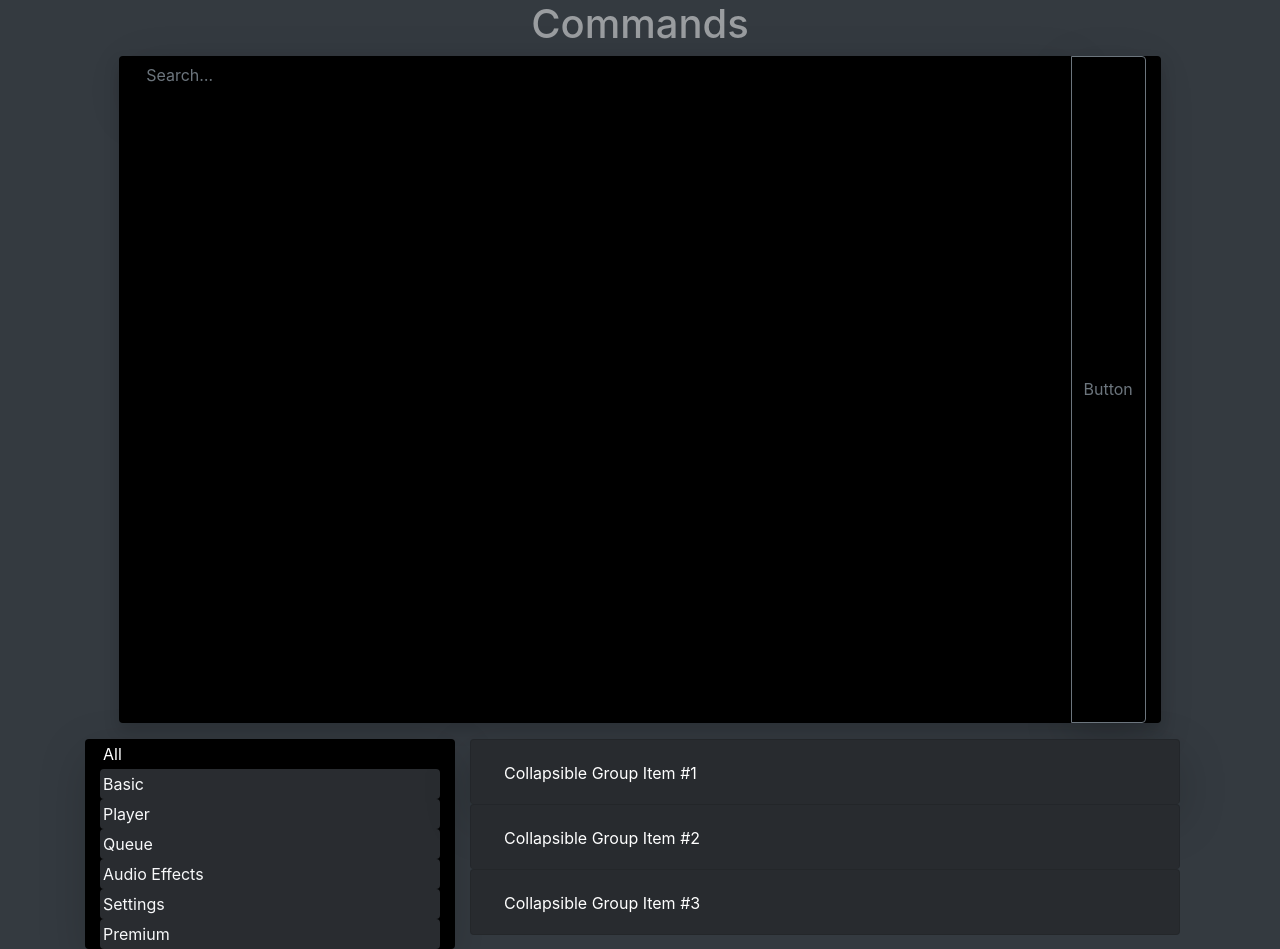
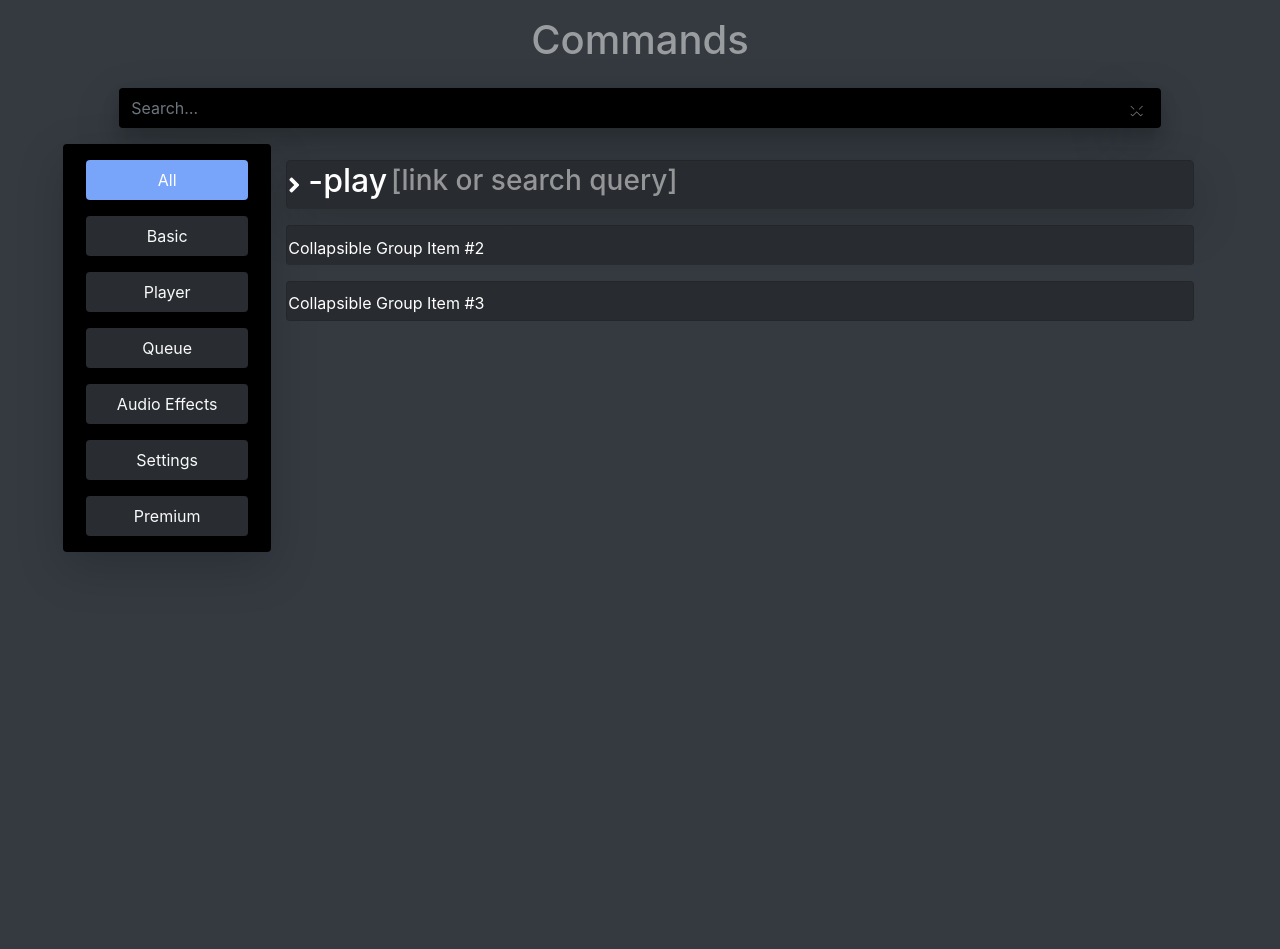
Before and after one commit to Makoto87/commands, a plain HTML site: page index.html in a window 1280 px wide. After the commit the page ends 800 px from the top, so only its background shows below. Drawn offline with nearby package versions, Linux system fonts and the light colour scheme.

Commit message:
add category design

```diff
--- a/index.html
+++ b/index.html
@@ -14,52 +14,85 @@
 </head>
 <body class="bg-dark text-light">
   <!-- 大元の親box-->
-  <div class="box-parent container d-flex flex-column align-items-center mw-100 vh-100">
+  <div class="box-parent container d-flex flex-column align-items-center mw-100">
     <!-- 見出し -->
-    <div class="h1 text-white-50">Commands</div>
+    <div class="h1 text-white-50 p-3">Commands</div>
 
     <!-- 検索ボックス-->
-    <div class="bg-black rounded border-dark shadow input-group mb-3 col-lg-10">
+    <div class="d-flex align-items-center bg-black rounded border-dark shadow input-group col-lg-10 mb-3 p-0">
       <input type="text" class="form-control bg-black shadow-lg" placeholder="Search…" aria-label="Search" aria-describedby="basic-addon2">
-      <div class="input-group-append shadow-lg">
-        <button class="btn btn-outline-secondary" type="button">Button</button>
+      <div class="d-flex align-items-center justify-content-center input-group-append shadow-lg px-3 py-2">
+        <button type="button" class="close" aria-label="閉じる" disabled>
+           <span aria-hidden="true">&times;</span>
+          </button>
       </div>
     </div>
 
     <!-- カテゴリ -->
-    <div class="container d-flex row">
+    <div class="container d-flex row mw-100 p-0">
       <!-- カテゴリ -->
-      <div class="search bg-black rounded shadow-lg col-12 col-lg-4">
-        <div class="bg-light-black search_item is-active rounded" data-group="">All</div>
-        <div class="bg-light-black search_item rounded" data-group="Basic">Basic</div>
-        <div class="bg-light-black search_item rounded" data-group="Player">Player</div>
-        <div class="bg-light-black search_item rounded" data-group="Queue">Queue</div>
-        <div class="bg-light-black search_item rounded" data-group="Audio Effects">Audio Effects</div>
-        <div class="bg-light-black search_item rounded" data-group="Settings">Settings</div>
-        <div class="bg-light-black search_item rounded" data-group="Premium">Premium</div>
+      <div class="row search bg-black rounded text-center shadow-lg col-12 col-lg-2 m-0 ml-lg-5">
+
+        <div class="col-3 col-lg-12 px-2 my-3 mb-lg-2">
+          <div class="bg-light-black search_item align-self-center is-active rounded p-2" data-group="">All</div>
+        </div>
+        <div class="col-3 col-lg-12 px-2 my-3 my-lg-2">
+          <div class="bg-light-black search_item rounded p-2" data-group="Basic">Basic</div>
+        </div>
+        <div class="col-3 col-lg-12 px-2 my-3 my-lg-2">
+          <div class="bg-light-black search_item rounded p-2" data-group="Player">Player</div>
+        </div>
+        <div class="col-3 col-lg-12 px-2 my-3 my-lg-2">
+          <div class="bg-light-black search_item rounded p-2" data-group="Queue">Queue</div>
+        </div>
+        <div class="col-4 col-lg-12 px-2 mb-3 my-lg-2">
+          <div class="bg-light-black search_item rounded p-2" data-group="Audio Effects">Audio Effects</div>
+        </div>
+        <div class="col-4 col-lg-12 px-2 mb-3 my-lg-2">
+          <div class="bg-light-black search_item rounded p-2" data-group="Settings">Settings</div>
+        </div>
+        <div class="col-4 col-lg-12 px-2 mb-3 mt-lg-2">
+          <div class="bg-light-black search_item rounded p-2" data-group="Premium">Premium</div>
+        </div>
       </div>
 
       <!-- カテゴリごとの要素 アコーディオンボックス -->
-      <div class="accordion col-12 col-lg-8" id="accordionExample">
-        <div class="card bg-light-black rounded shadow-lg">
-          <div class="card-header" id="headingOne">
+      <div class="accordion col-12 col-lg-9" id="accordionExample">
+
+        <div class="card bg-light-black rounded-lg shadow-lg my-3">
+          <div class="card-header p-0" id="headingOne">
             <h2 class="mb-0">
-              <button class="btn text-white" type="button" data-toggle="collapse" data-target="#collapseOne" aria-expanded="true" aria-controls="collapseOne">
-                Collapsible Group Item #1
+              <button class="btn text-white text-left w-100 p-0" type="button" data-toggle="collapse" data-target="#collapseOne" aria-expanded="true" aria-controls="collapseOne">
+                <div class="row m-0 p-0 d-flex align-items-center">
+                  <i class="h4 fas fa-angle-right icon m-0"></i>
+                  <p class="h2 ml-2">
+                    -play
+                  </p>
+                  <p class="h3 ml-1 text-white-50">
+                    [link or search query]
+                  </p>
+                </div>
               </button>
             </h2>
           </div>
+
           <div id="collapseOne" class="collapse" aria-labelledby="headingOne" data-parent="#accordionExample">
             <div class="card-body">
-              Anim pariatur
+              <button class="btn text-white text-left w-100 p-0" type="button" data-toggle="collapse" data-target="#collapseOne" aria-expanded="true" aria-controls="collapseOne">
+                <div>Anim pariatur</div>
+                <div>まだ終わっていません</div>
+                <p class="bg-danger text-white w-25">
+                  Add to Queue
+                </p>
+              </button class="btn text-white text-left w-100 p-0" type="button" data-toggle="collapse" data-target="#collapseOne" aria-expanded="true" aria-controls="collapseOne">
             </div>
           </div>
         </div>
 
-        <div class="card bg-light-black rounded">
-          <div class="card-header" id="headingTwo">
+        <div class="card bg-light-black rounded my-3">
+          <div class="card-header p-0" id="headingTwo">
             <h2 class="mb-0">
-              <button class="btn text-white collapsed" type="button" data-toggle="collapse" data-target="#collapseTwo" aria-expanded="false" aria-controls="collapseTwo">
+              <button class="btn text-white text-left collapsed w-100 p-0" type="button" data-toggle="collapse" data-target="#collapseTwo" aria-expanded="false" aria-controls="collapseTwo">
                 Collapsible Group Item #2
               </button>
             </h2>
@@ -71,10 +104,10 @@
           </div>
         </div>
 
-        <div class="card bg-light-black rounded">
-          <div class="card-header" id="headingThree">
+        <div class="card bg-light-black rounded my-3">
+          <div class="card-header p-0" id="headingThree">
             <h2 class="mb-0">
-              <button class="btn text-white collapsed" type="button" data-toggle="collapse" data-target="#collapseThree" aria-expanded="false" aria-controls="collapseThree">
+              <button class="btn text-white text-left collapsed w-100 p-0" type="button" data-toggle="collapse" data-target="#collapseThree" aria-expanded="false" aria-controls="collapseThree">
                 Collapsible Group Item #3
               </button>
             </h2>
--- a/styles.css
+++ b/styles.css
@@ -16,7 +16,7 @@
 }
 .search_item.is-active {
   color: white;
-  background-color: black;
+  background-color: #78A4FA;
 }
 .is-hide {
   display: none;
```
